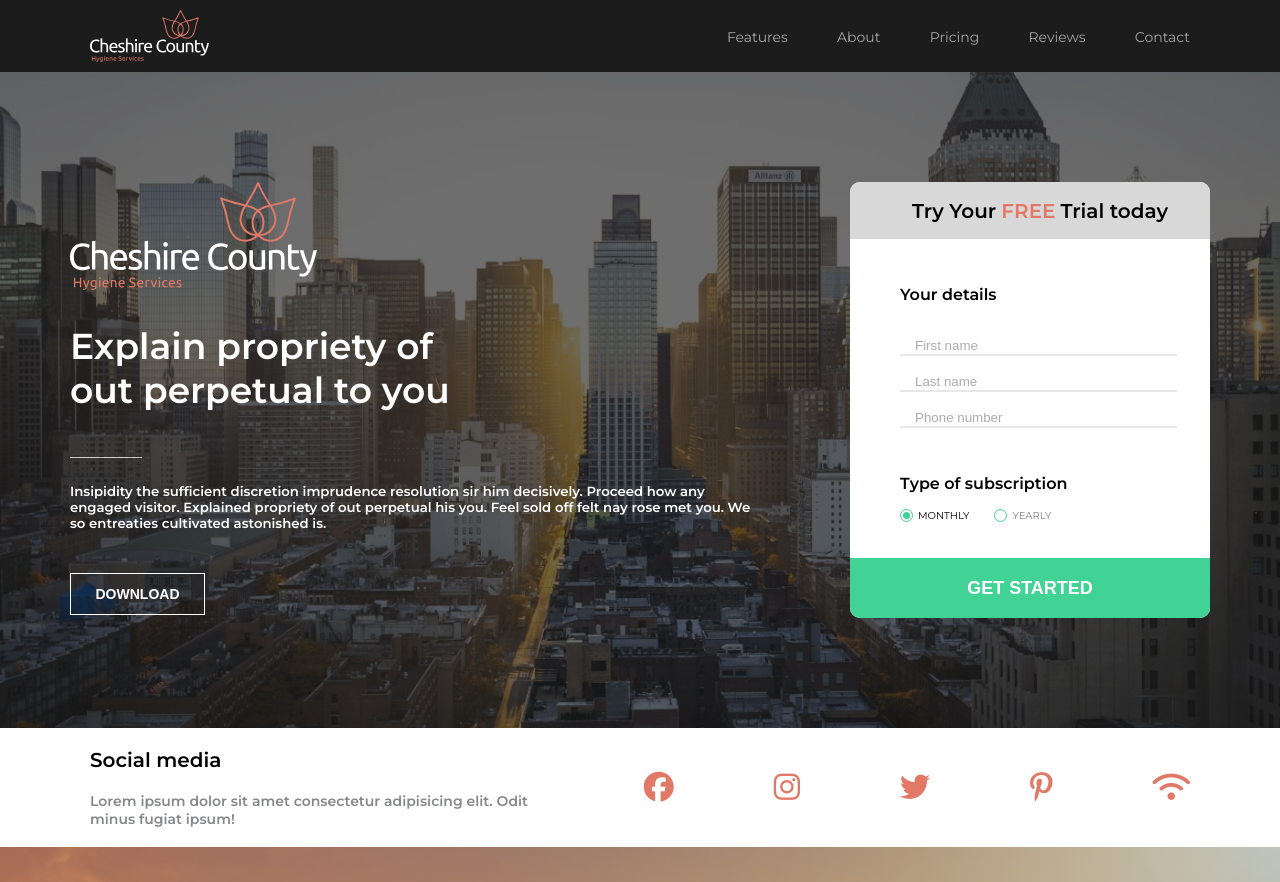
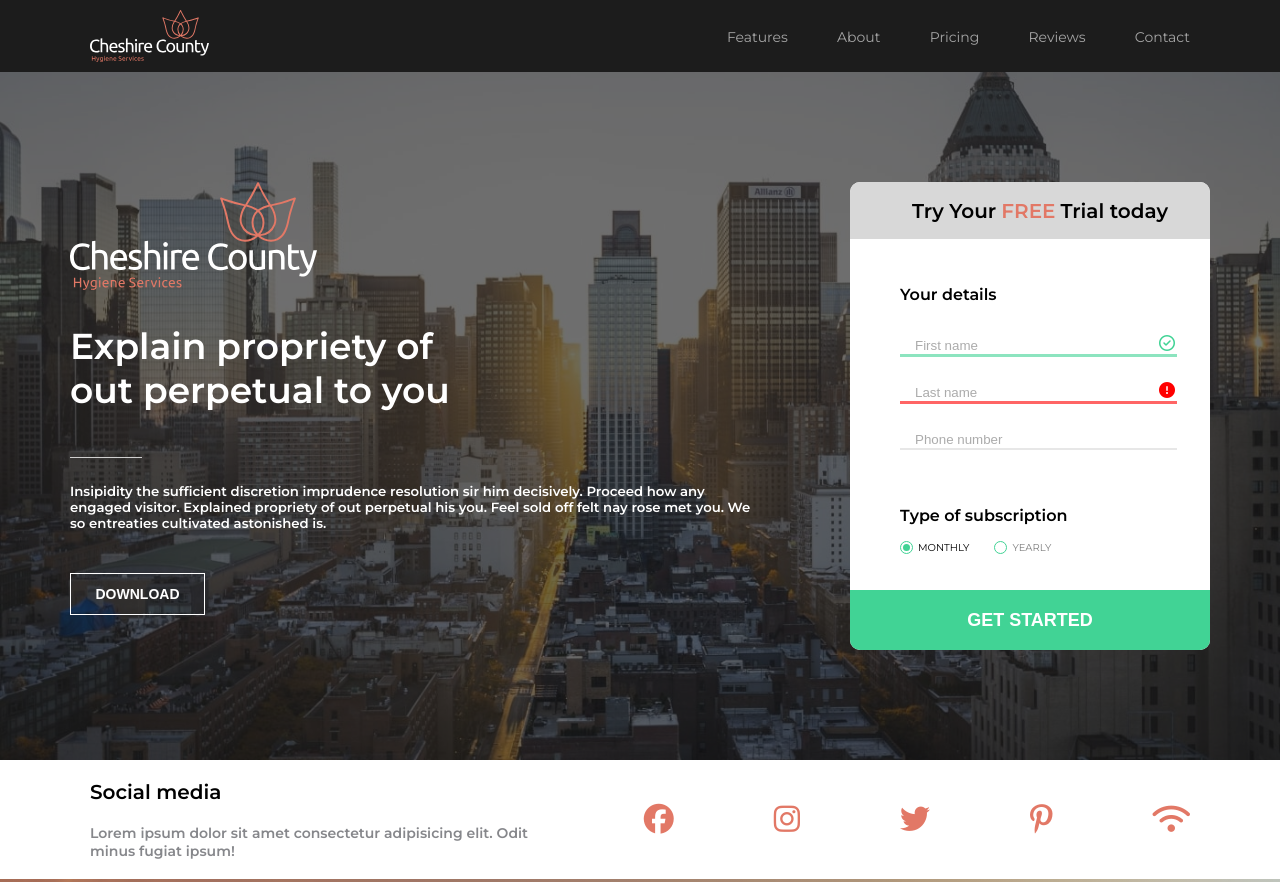
Before and after one commit to VytautasSim/BaigiamasisDarbas, a website: page index.html in a window 1280 px wide. Shown: the top 882 px of the page. Drawn offline with nearby package versions, Linux system fonts and the light colour scheme; no server answers.

Commit message:
Section hero html and css update

```diff
--- a/css/src/section_hero.scss
+++ b/css/src/section_hero.scss
@@ -99,6 +99,54 @@
         .text-input-lines {
             padding-left: 50px;
 
+
+            .form-control {
+                padding-bottom: 10px;
+                position: relative;
+
+                i {
+                    visibility: hidden;
+                    position: absolute;
+                    top: 15px;
+                    right: 35px;
+                }
+
+                span {
+                    visibility: hidden;
+                    position: absolute;
+                    font-size: 12px;
+                    color: red;
+                    bottom: -7px;
+                    left: 15px;
+                }
+
+                .text-input.success {
+                    border-bottom: 3px solid #41D395;
+                }
+
+                .text-input.error {
+                    border-bottom: 3px solid red;
+                }
+
+                // .form-control.success i.far.fa-check-circle {
+                //     visibility: visible;
+                //     // color: #41D395;
+                // }
+
+                // .form-control.success i.far.fa-check-circle
+
+            }
+
+            .form-control.success i.fa-check-circle {
+                visibility: visible;
+                color: #41D395;
+            }
+
+            .form-control.error i.fa-exclamation-circle {
+                visibility: visible;
+                color: red;
+            }
+
             .text-input {
                 opacity: 0.6;
                 color: #D8D8D8;
@@ -108,6 +156,16 @@
                 margin-top: 17px;
                 border-bottom: 2px solid #D8D8D8;
             }
+
+            // .text-input.success {
+            //     border-bottom: 2px solid #41D395;
+            // }
+
+            // .text-input.error {
+            //     border-bottom: 2px solid red;
+            // }
+
+
         }
 
         input[type="text"]:invalid {
@@ -121,6 +179,7 @@
             padding-top: 36px;
 
             .get-started {
+                cursor: pointer;
                 height: 60px;
                 max-width: 360px;
                 width: 100%;
--- a/index.html
+++ b/index.html
@@ -42,14 +42,29 @@
                     <button>DOWNLOAD</button>
                 </div>
                 <div class="form-box">
-                    <form>
+                    <form class="form" id="form">
                         <h3 class="biger-text"> Try Your <span style="color:#E27866;padding-left:5px;padding-right:5px;"> FREE </span>Trial today</h3>
                         <h3 class="smaler-text">Your details</h3>
 
                         <div class="text-input-lines">
-                            <input type="text" placeholder="First name" class="text-input">
-                            <input type="text" placeholder="Last name" class="text-input">
-                            <input type="text" placeholder="Phone number" class="text-input">
+                            <div class="form-control success">
+                                <input type="text" placeholder="First name" class="text-input success" id="first-name">
+                                <i class="far fa-check-circle"></i>
+                                <i class="fas fa-exclamation-circle"></i>
+                                <span>Error message</span>
+                            </div>
+                            <div class="form-control error">
+                                <input type="text" placeholder="Last name" class="text-input error" id="last-name">
+                                <i class="far fa-check-circle"></i>
+                                <i class="fas fa-exclamation-circle"></i>
+                                <span>Error message</span>
+                            </div>
+                            <div class="form-control">
+                                <input type="text" placeholder="Phone number" class="text-input" id="phone-number">
+                                <i class="far fa-check-circle"></i>
+                                <i class="fas fa-exclamation-circle"></i>
+                                <span>Error message</span>
+                            </div>
                         </div>
 
                         <h3 class="smaler-text">Type of subscription</h3>
@@ -71,7 +86,8 @@
                         </div> -->
                     </form>
                     <div class="submit-buton">
-                        <input type="submit" value="GET STARTED" class="get-started">
+                        <button class="get-started">GET STARTED</button>
+                        <!-- <input type="submit" value="GET STARTED" class="get-started"> -->
                     </div>
                 </div>
             </div>
```
Also changed, not shown: css/style.css, script.js (line endings or trailing spaces).
